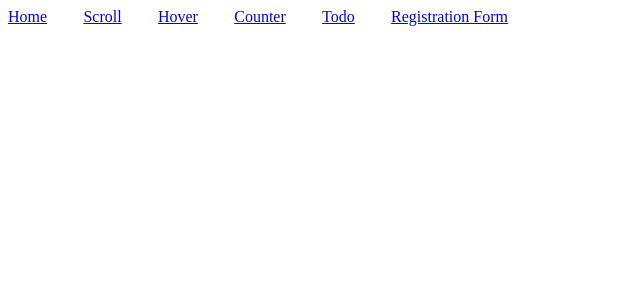
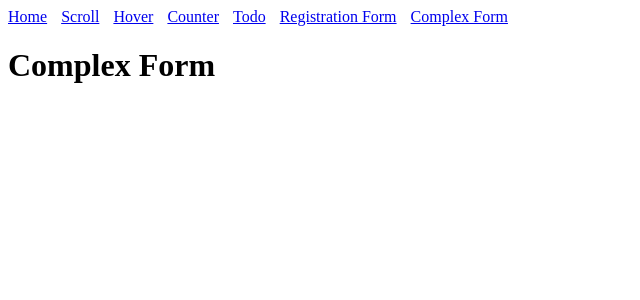
Before and after one commit to anurag1302/hooks-story, a React (Vite) app: page /complex in a window 1280 px wide. Shown: the top 300 px of the page, without its empty margins (0-640 px from the left). Built offline with nearby package versions, Linux system fonts and the light colour scheme.

Commit message:
added complex form component and its route, link

```diff
--- a/src/App.jsx
+++ b/src/App.jsx
@@ -7,6 +7,7 @@ import RegistrationForm from "./components/RegistrationForm";
 import { BrowserRouter as Router, Routes, Route } from "react-router-dom";
 import Header from "./components/Header";
 import "./App.css";
+import ComplexForm from "./components/ComplexForm";
 
 function App() {
   return (
@@ -21,6 +22,7 @@ function App() {
         <Route path="/counter" element={<Counter />} />
         <Route path="/todo" element={<Todo />} />
         <Route path="/registration" element={<RegistrationForm />} />
+        <Route path="/complex" element={<ComplexForm />} />
       </Routes>
     </Router>
   );
--- /dev/null
+++ b/src/components/ComplexForm.jsx
@@ -0,0 +1,9 @@
+const ComplexForm = () => {
+  return (
+    <>
+      <h1>Complex Form</h1>
+    </>
+  );
+};
+
+export default ComplexForm;
--- a/src/components/Header.jsx
+++ b/src/components/Header.jsx
@@ -12,6 +12,7 @@ const Header = () => {
           <Link to="/counter">Counter</Link>
           <Link to="/todo">Todo</Link>
           <Link to="/registration">Registration Form</Link>
+          <Link to="/complex">Complex Form</Link>
         </div>
       </header>
     </>
```
